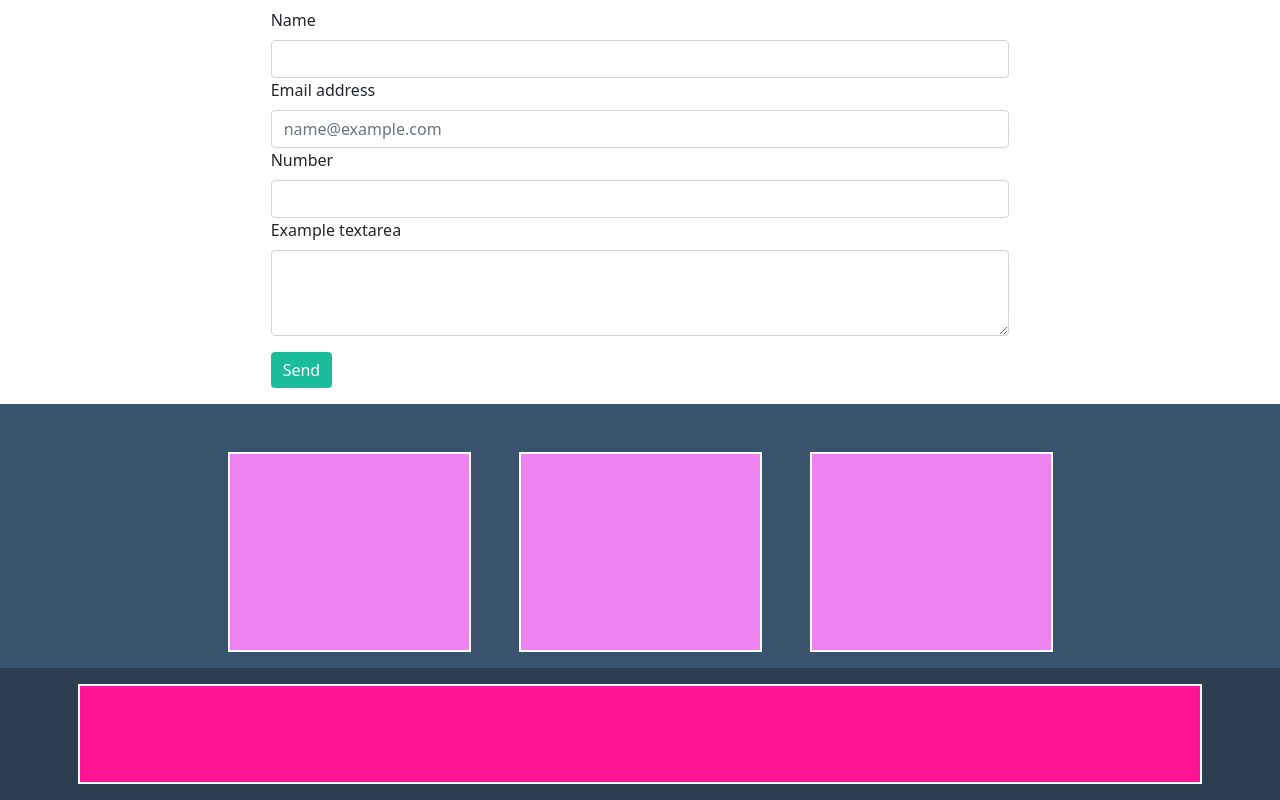
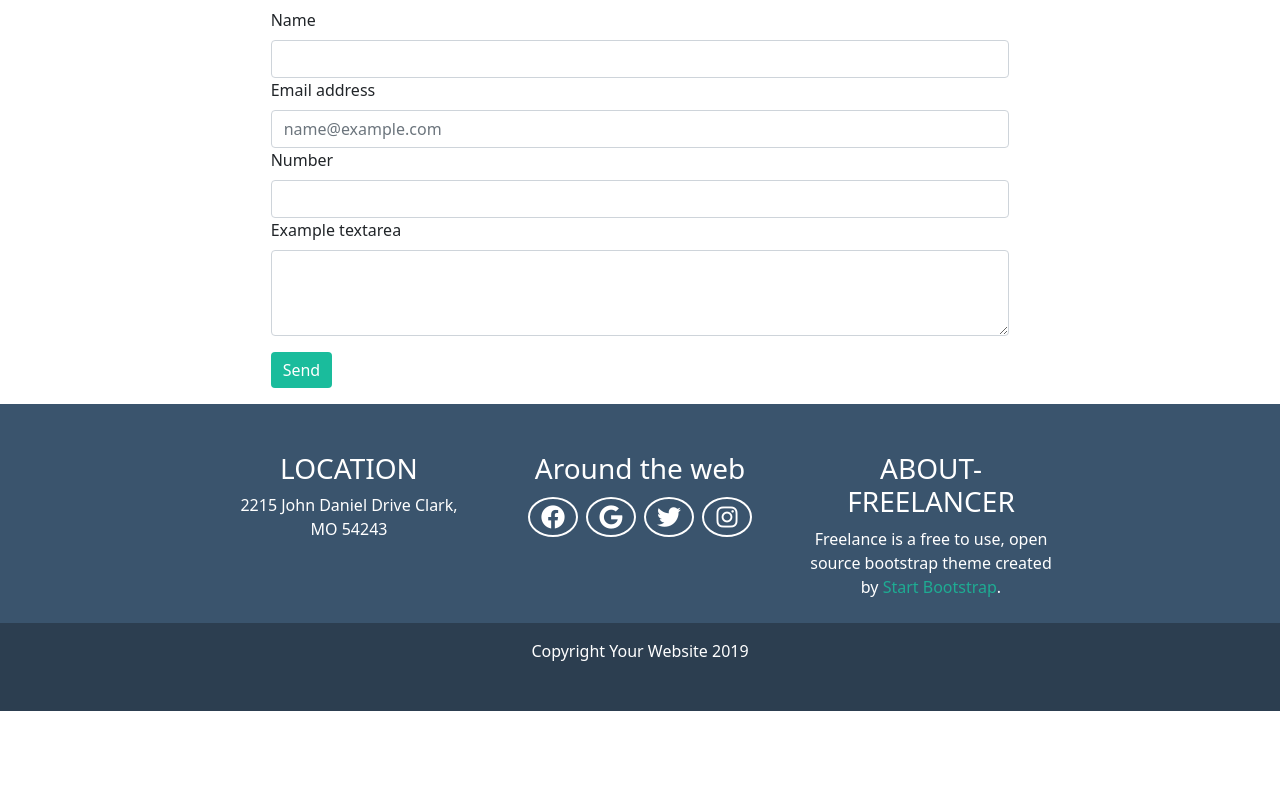
Before and after one commit to TommasoBernardo/html-css-bootstrap-freelancer, a plain HTML site: page index.html in a window 1280 px wide. Shown: the part 1720-2520 px from the top of the page. After the commit the page ends 2431 px from the top, so only its background shows below. Drawn offline with nearby package versions, Linux system fonts and the light colour scheme.

Commit message:
finish footer

```diff
--- a/index.html
+++ b/index.html
@@ -195,7 +195,7 @@
                                 <label for="exampleFormControlInput1" class="form-label">Name</label>
                                 <div class="input-group flex-nowrap">
                                     <input type="text" class="form-control" >
-                                  </div>
+                                </div>
                                 <div>
                                     <label for="exampleFormControlInput1" class="form-label">Email address</label>
                                     <input type="email" class="form-control" id="exampleFormControlInput1" placeholder="name@example.com">
@@ -204,14 +204,14 @@
                                 <label for="exampleFormControlInput1" class="form-label">Number</label>
                                 <div class="input-group flex-nowrap">
                                     <input type="text" class="form-control" >
-                                  </div>
+                                </div>
 
                                 <div class="mb-3">
                                     <label for="exampleFormControlTextarea1" class="form-label">Example textarea</label>
                                     <textarea class="form-control" id="exampleFormControlTextarea1" rows="3"></textarea>
-                                  </div>
+                                </div>
 
-                                  <button type="submit" class="btn btn-primary my-type-button">Send</button>
+                                <button type="submit" class="btn btn-primary my-type-button">Send</button>
                             </div>
                         </div>
                     </div>
@@ -225,25 +225,58 @@
                 <div class="row g-5 justify-content-center">
                     <div class="col-12 col-md-3 col-lg-3">
                         <div class="my-about mb-3">
+                            <h2 class="text-center text-white fs-3">
+                                LOCATION
+                            </h2>
+                            <p class="text-center text-white fs-6">
+                                2215 John Daniel Drive Clark, MO 54243
+                            </p>
                         </div>
                     </div>
 
                     <div class="col-12 col-md-3 col-lg-3">
                         <div class="my-about mb-3">
+                            <h2 class="text-center text-white fs-3">
+                                Around the web
+                            </h2>
+                            <div class="d-flex justify-content-center ">
+                                <div class="m-1 text-white fs-4 my-circle text-center">
+                                    <i class="fa-brands fa-facebook"></i>
+                                </div>
+                                <div class="m-1 text-white fs-4 my-circle text-center">
+                                    <i class="fa-brands fa-google"></i>
+                                </div>
+                                <div class="m-1 text-white fs-4 my-circle text-center">
+                                    <i class="fa-brands fa-twitter"></i>
+                                </div>
+                                <div class="m-1 text-white fs-4 my-circle text-center">
+                                    <i class="fa-brands fa-instagram"></i>
+                                </div>
+                            </div>
                         </div>
                     </div>
 
-                    <div class="col-12 col-md-3 col-lg-3">
-                        <div class="my-about mb-3">
+                    <div class="col-12 col-md-3 cl-lg-3">
+                        <div class="my-about mb-4">
+                            <h2 class="text-center text-white fs-3">
+                                ABOUT-FREELANCER
+                            </h2>
+                            <p class="text-center text-white fs-6">
+                                Freelance is a free to use, open source bootstrap theme created by <span class="my-green">Start Bootstrap</span>.
+                            </p>
                         </div>
             </div>
         </section>
 
         <section id="copyright">
             <div class="container">
-                <div class="row justify-content-center">
-                    <div class=" g-3 col-12">
-                        <div class="my-footer mb-3"></div>
+                <div class="row justify-content-center ">
+                    <div class=" g-3 col-12 col-md-6 col-lg-3 ">
+                        <div class="my-footer mb-5">
+                            <p class="text-white text-center fs-6">
+                                Copyright Your Website 2019
+                            </p>
+                        </div>
                     </div>
                 </div>
             </div>
--- a/style.css
+++ b/style.css
@@ -58,21 +58,13 @@ header{
     width: 100%;
 }
 
-.my-about{
-    background-color:violet;
-    height: 200px;
-    border: 2px solid white;
-}
+
 
 .my-contact{
     width: 100%;
 }
 
-.my-footer{
-    background-color: deeppink;
-    height: 100px;
-    border: 2px solid white;
-}
+
 
 #location{
     background-color: #3a546d;
@@ -100,3 +92,15 @@ header{
     background-color: #1abc9c;
     border: white;
 }
+
+.my-circle{
+    border-radius: 100%;
+    border: 2px solid white;
+    width: 50px;
+    height: 40px;
+}
+
+.my-green{
+    color: #1eac93;
+
+}
```
